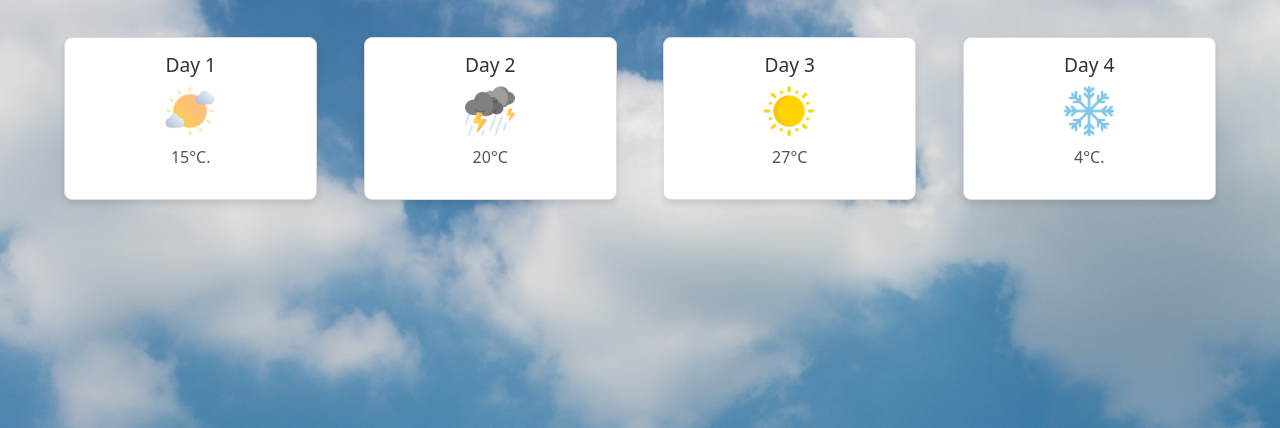
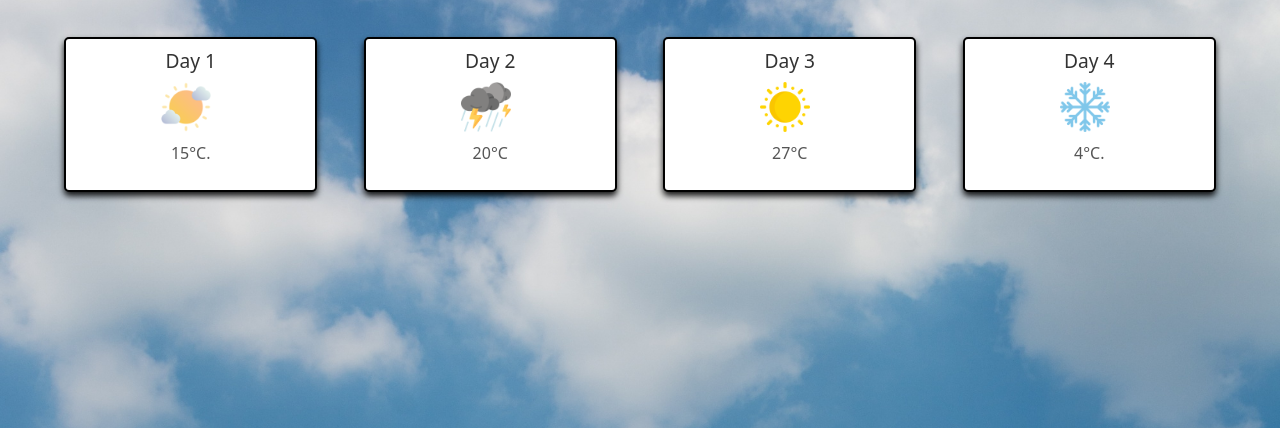
Before and after one commit to younes-oss/Meteo, a plain HTML site: page index.html in a window 1280 px wide. Shown: the part 372-800 px from the top of the page. Drawn offline with nearby package versions, Linux system fonts and the light colour scheme.

Commit message:
quelque changes

```diff
--- a/assets/style/style.css
+++ b/assets/style/style.css
@@ -40,7 +40,7 @@ body{
     justify-content: space-evenly;
     height: 35px;
     margin-top: -44px;
-    border-width: 0 2px 2px 0;
+    border-width: 0 2px 1px 0;
     border-color: black;
     border-style: solid;
     border-radius: 5px; /* Coins arrondis */
@@ -83,10 +83,12 @@ body{
 
 .card {
     background-color: white;
-    border: 1px solid #ddd;
-    border-radius: 8px;
-    box-shadow: 0px 4px 6px rgba(0, 0, 0, 0.1);
-    padding: 15px;
+    border-width: 2px 2px 2px 2px;
+    border-color: black;
+    border-style: solid;
+    border-radius: 5px; /* Coins arrondis */
+    box-shadow: 0px 4px 6px rgba(0, 0, 0, 0.9); /* Ombre douce */
+    padding: 10px;
     text-align: center;
     width: 22%; /* Chaque carte occupe environ 1/4 de la largeur */
 }
```
